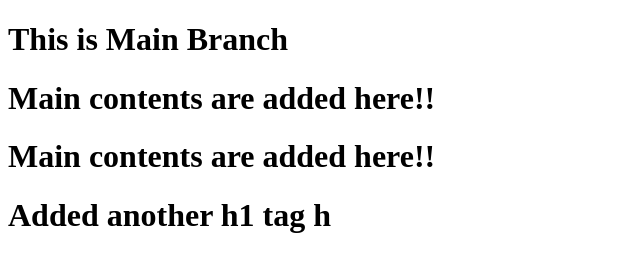
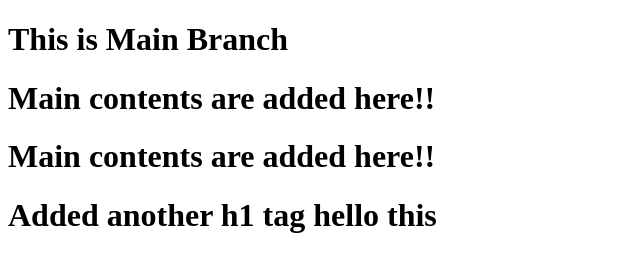
Before and after one commit to veerthondamalla/gitc, a plain HTML site: page index.html in a window 1280 px wide. Shown: the whole page, without its empty margins (0-640 px from the left). Drawn offline with Linux system fonts and the light colour scheme.

Commit message:
added extra 1

```diff
--- a/index.html
+++ b/index.html
@@ -10,7 +10,7 @@
     <h1> This is Main Branch </h1>
     <h1> Main contents are added here!! </h1>
     <h1> Main contents are added here!! </h1>
-    <h1> Added another h1 tag h </h1>
+    <h1> Added another h1 tag hello this </h1>
 
 </body>
 </html>
```
